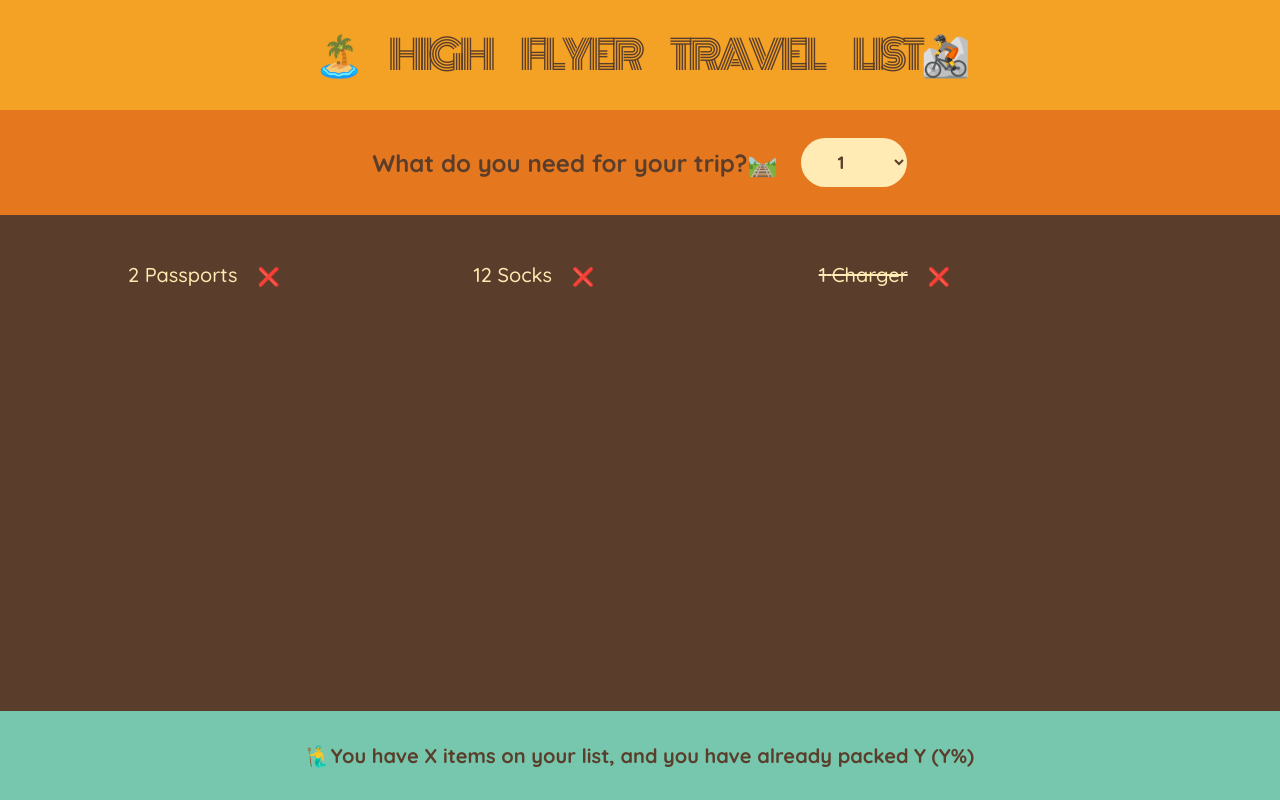
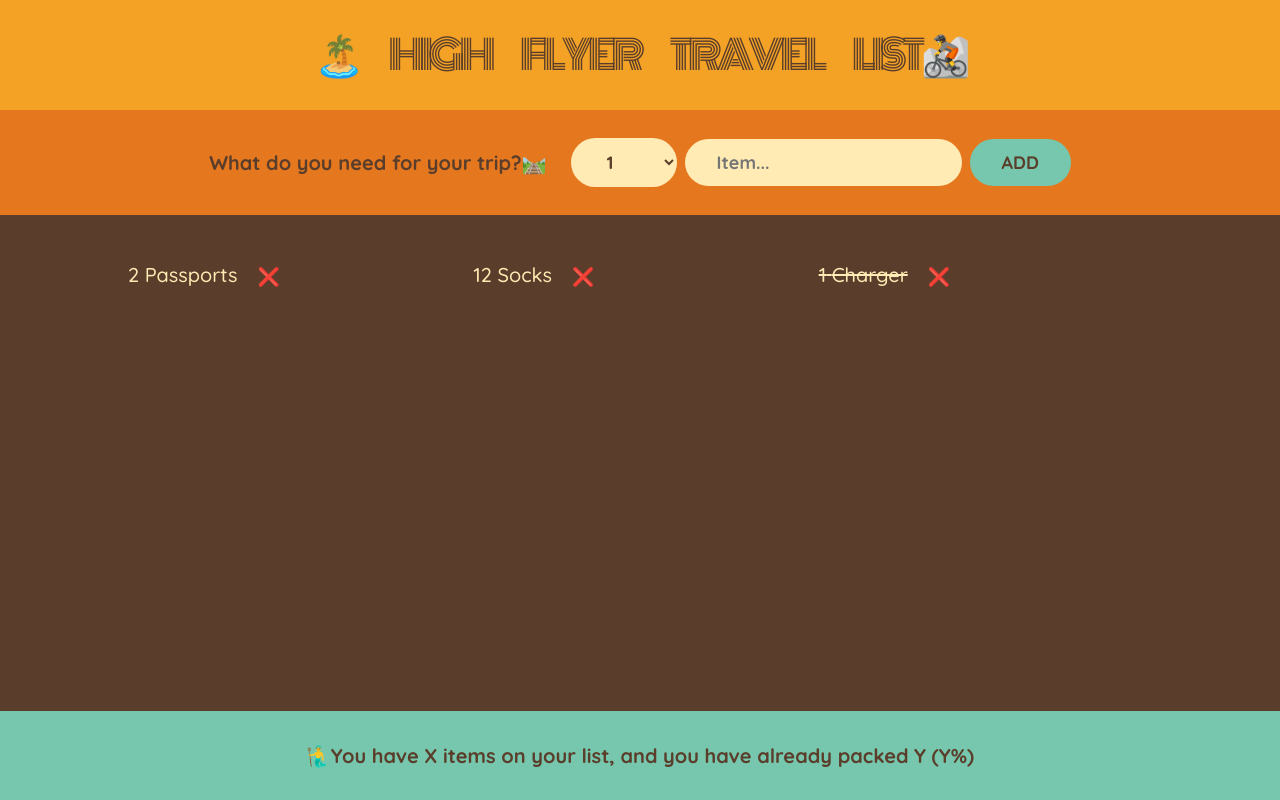
Before and after one commit to Shahbaaz92/High-Flyer-Travel-List, a React (Vite) app: page / in a window 1280 px wide. Built offline with nearby package versions, Linux system fonts and the light colour scheme.

Commit message:
Update App

```diff
--- a/src/components/Form.jsx
+++ b/src/components/Form.jsx
@@ -1,6 +1,9 @@
 function Form() {
+  function handleSubmit(event) {
+    event.preventDefault();
+  }
   return (
-    <form className="add-form">
+    <form className="add-form" onSubmit={handleSubmit}>
       <h3>What do you need for your trip?🛤️</h3>
       <select name="" id="">
         {Array.from({ length: 20 }, (_, i) => i + 1).map((num) => (
@@ -9,6 +12,8 @@ function Form() {
           </option>
         ))}
       </select>
+      <input type="text" placeholder="Item..." />
+      <button>Add</button>
     </form>
   );
 }
--- a/src/index.css
+++ b/src/index.css
@@ -43,7 +43,7 @@ h1 {
 
 .add-form {
   background-color: #e5771f;
-  padding: 2.8rem 0;
+  padding: 2.8rem;
   display: flex;
   align-items: center;
   justify-content: center;
@@ -52,7 +52,7 @@ h1 {
 
 h3 {
   margin-right: 1.6rem;
-  font-size: 2.4rem;
+  font-size: 2rem;
 }
 
 button,
```
